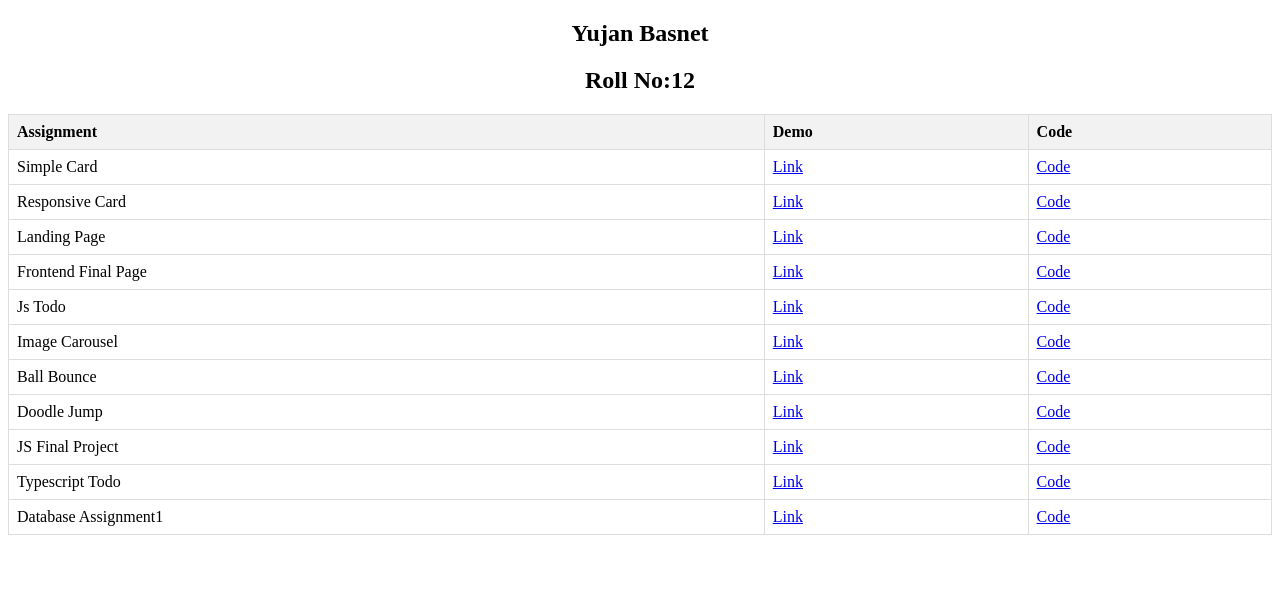
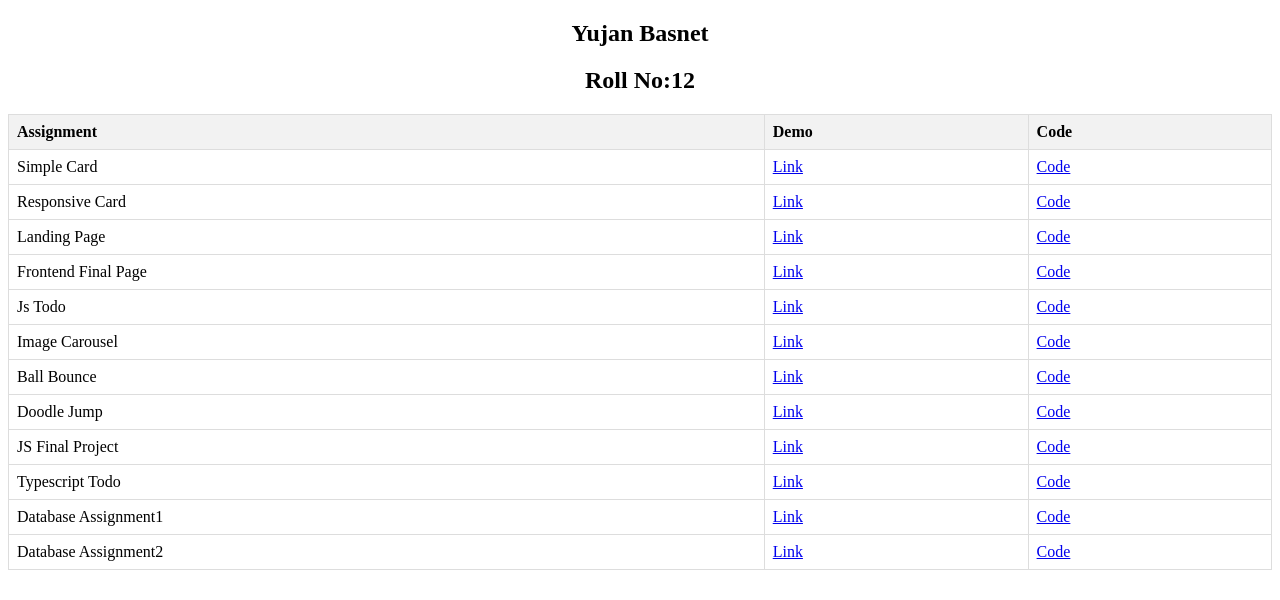
Before and after one commit to Yujan3333/Yujan3333.github.io, a plain HTML site: page index.html in a window 1280 px wide. Drawn offline with Linux system fonts and the light colour scheme.

Commit message:
Db assignment 2

```diff
--- a/index.html
+++ b/index.html
@@ -113,6 +113,11 @@
           <td><a href="https://github.com/Yujan3333/Yujan3333.github.io/tree/master/Assignments/Assignment11-Database1" target="_blank"> Code </a></td>
         </tr>
 
+        <tr>
+          <td>Database Assignment2</td>
+          <td><a href="https://docs.google.com/document/d/1H6M6QFTZy9aSvXYfqYciRBE8P23KEpxVgwhDzbBnLjA/edit?usp=sharing" target="_blank"> Link </a></td>
+          <td><a href="https://docs.google.com/document/d/1H6M6QFTZy9aSvXYfqYciRBE8P23KEpxVgwhDzbBnLjA/edit?usp=sharing" target="_blank"> Code </a></td>
+        </tr>
       </tbody>
     </table>
   </body>
```
